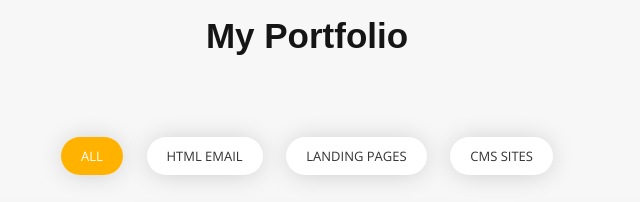
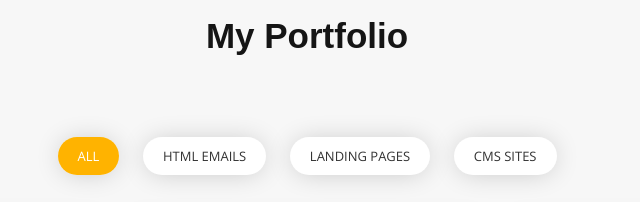
Before and after one commit to dedricsmith/portfolio-v2, a plain HTML site: page index.html in a window 1280 px wide. Shown: the part 2620-2822 px from the top of the page, 333-973 px from the left. Drawn offline with nearby package versions, Linux system fonts and the light colour scheme; a web font is replaced by a local one.

Commit message:
project update

```diff
--- a/index.html
+++ b/index.html
@@ -370,7 +370,7 @@
 					<div class="portfolio-filter m-30px-b">
 						<ul class="filter text-center">
 							<li class="active" data-filter="*">All</li>
-							<li data-filter=".email">HTML Email</li>
+							<li data-filter=".email">HTML Emails</li>
 							<li data-filter=".landing">Landing Pages</li>
 							<li data-filter=".cms">CMS Sites</li>
 						</ul>
```
